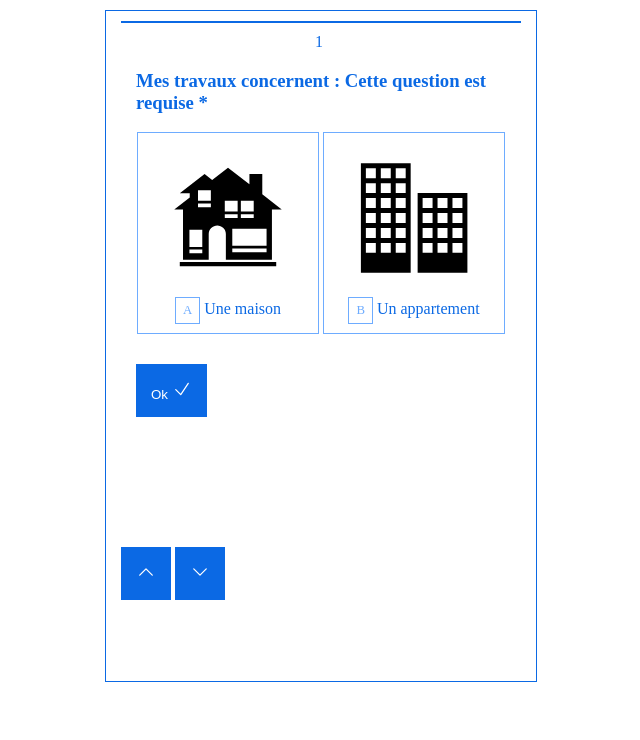
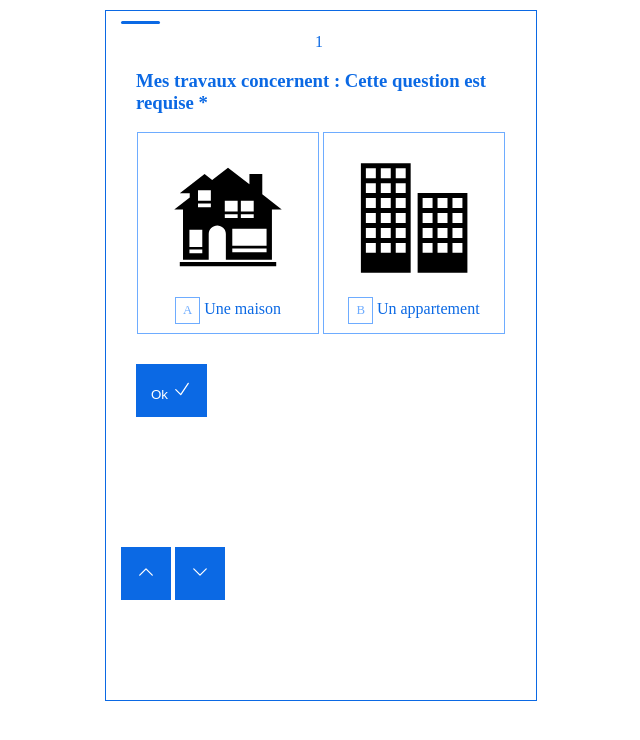
Before and after one commit to maxxender/form, a plain HTML site: page index.html in a window 1280 px wide. Both pictures are taken after a click on the button "TESTER VOTRE ÉLIGIBILITÉ". Shown: the whole page, without its empty margins (620-1260 px from the left). Drawn offline with Linux system fonts and the light colour scheme.

Commit message:
modif fichier style.css et index.js

```diff
--- a/css/style.css
+++ b/css/style.css
@@ -23,7 +23,6 @@ body{
 
 form{
     width: 400px;
-    height: 650px;
     background-color: #fff;
     padding: 10px 15px;
     text-align: center;
@@ -127,12 +126,20 @@ ol{
     width: 100px;
 }
 .level-form{
-    width: 400px;
+    text-align: left;
+    width: 370px;
     height: 2px;
-    background-color: #0b69e4;
 }
 .navbar-form{
-    width: 100%;
+    position: absolute;
+    display: none;
+    height: 3px;
+    border-radius: 5px;
+    background-color: #0b69e4;
+    -webkit-border-radius:;
+    -moz-border-radius:;
+    -ms-border-radius:;
+    -o-border-radius:;
 }
 .form-response__error{
     color: red;
--- a/js/index.js
+++ b/js/index.js
@@ -38,7 +38,6 @@ defilBtnDown.addEventListener("click",function(event){
     }
 });
 
-
 // on empeche les boutto de faire leur action par defaut
 submitBtns.forEach(submitBtn=>{
     submitBtn.addEventListener('click',function(e)
@@ -73,6 +72,9 @@ submitBtns.forEach(submitBtn=>{
                 lastIndexFormPart++;
                 allFormPart[lastIndexFormPart].style.display = 'inline-block';
                 submitBtn.parentElement.parentElement.classList.add('form-part__use')
+                if(lastIndexFormPart > 10 && Object.values(informations).length > 9){
+                    document.querySelector('.defil-button').style.display = 'none';
+                }
             }else{
                 submitBtn.parentElement.parentElement.querySelector('.form-response__error').style.display = 'inline-block';
                 setTimeout(function(){
@@ -95,7 +97,7 @@ submitBtns.forEach(submitBtn=>{
                 submitBtn.parentElement.parentElement.parentElement.classList.add('form-part__use')
             }
         }
-        console.log(lastIndexFormPart);
+        navbarForm(document.querySelector('.navbar-form'), allFormPart)
     });
 });
 
@@ -121,8 +123,8 @@ formPartInputs.forEach(formPartInput=>{
         if(this.classList.contains('revenu') && this.value.length > 3){
             informations.revenu = this.value;
         }
-    })
-})
+    });
+});
 
 // On ajoute chaque choix du formulaire à l'objet INFORMATIONS
 caseElements.forEach(caseElement=>{
@@ -151,3 +153,12 @@ caseElements.forEach(caseElement=>{
         }
     });
 });
+
+function navbarForm(navbarDiv,elts){
+    navbarDiv.style.display = 'inline-block'
+    navbarLevel = lastIndexFormPart * 100 / (elts.length - 1)
+    navbarDiv.style.width = navbarLevel + "%";
+    console.log(elts.length)
+    console.log(navbarDiv)
+    console.log(navbarLevel)
+}
```
